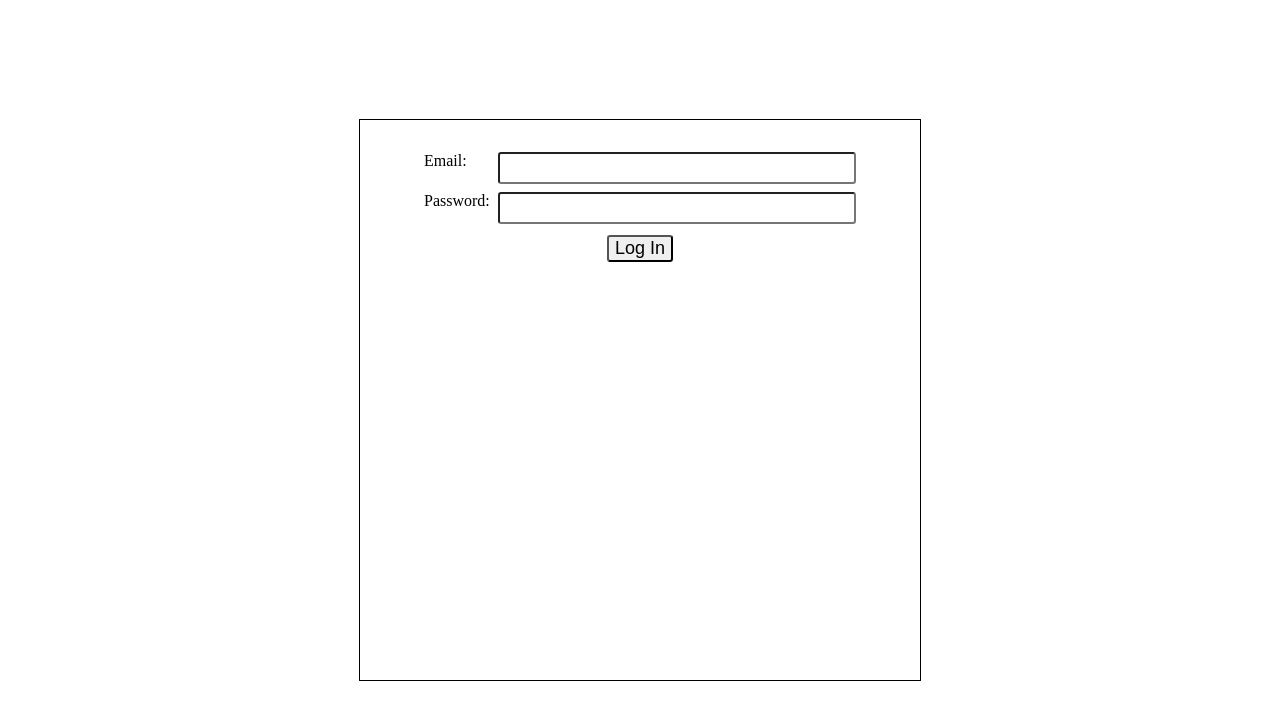
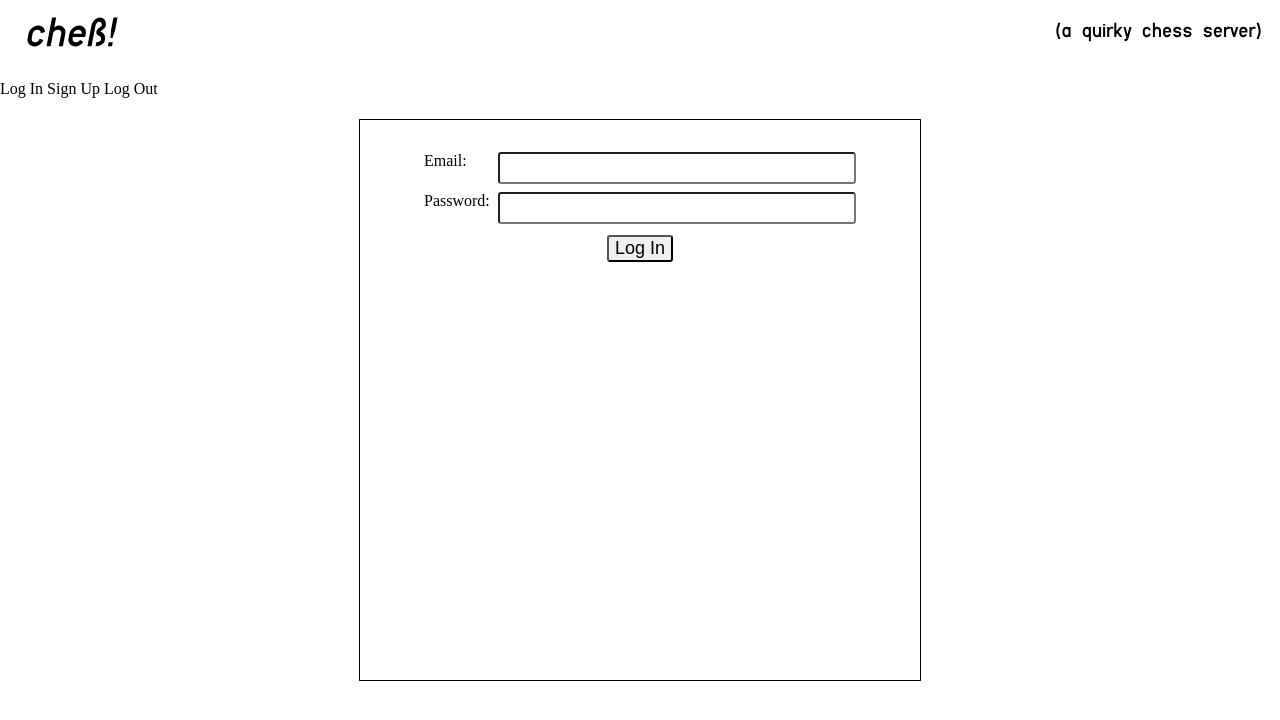
Before and after one commit to nok-ko/ChessProject, a website: page static/index.html in a window 1280 px wide. Drawn offline with Linux system fonts and the light colour scheme.

Commit message:
Start on a navbar UI element.

```diff
--- a/static/index.html
+++ b/static/index.html
@@ -20,9 +20,32 @@
         body {
             display: grid;
             grid-template: 1fr 70vh 1fr / 1fr 70vh 1fr;
-            grid-template-areas: ". logo   ."
+            grid-template-areas: "head head head"
                 ". box . "
                 ". .   .";
+        }
+
+        header {
+            grid-area: head;
+        }
+
+        nav ul {
+            list-style: none;
+            padding: 0;
+        }
+
+        nav li {
+            display: inline;
+        }
+
+        .logos {
+            display: flex;
+            align-items: center;
+            justify-content: space-between;
+        }
+
+        header img {
+            max-height: 4rem;
         }
 
         #login_dialog {
@@ -73,6 +96,19 @@
 </head>
 
 <body>
+    <header>
+        <div class="logos">
+            <img id="logo" src="assets/Main Wordmark.svg" alt="">
+            <img id="tagline" src="assets/Tagline.svg" alt="">
+        </div>
+        <nav>
+            <ul>
+                <li>Log In</li>
+                <li>Sign Up</li>
+                <li>Log Out</li>
+            </ul>
+        </nav>
+    </header>
     <div id="login_dialog">
         <form action="">
             <label for="login_email">Email: </label><input type="email" name="login_email" id="email_field">
```
